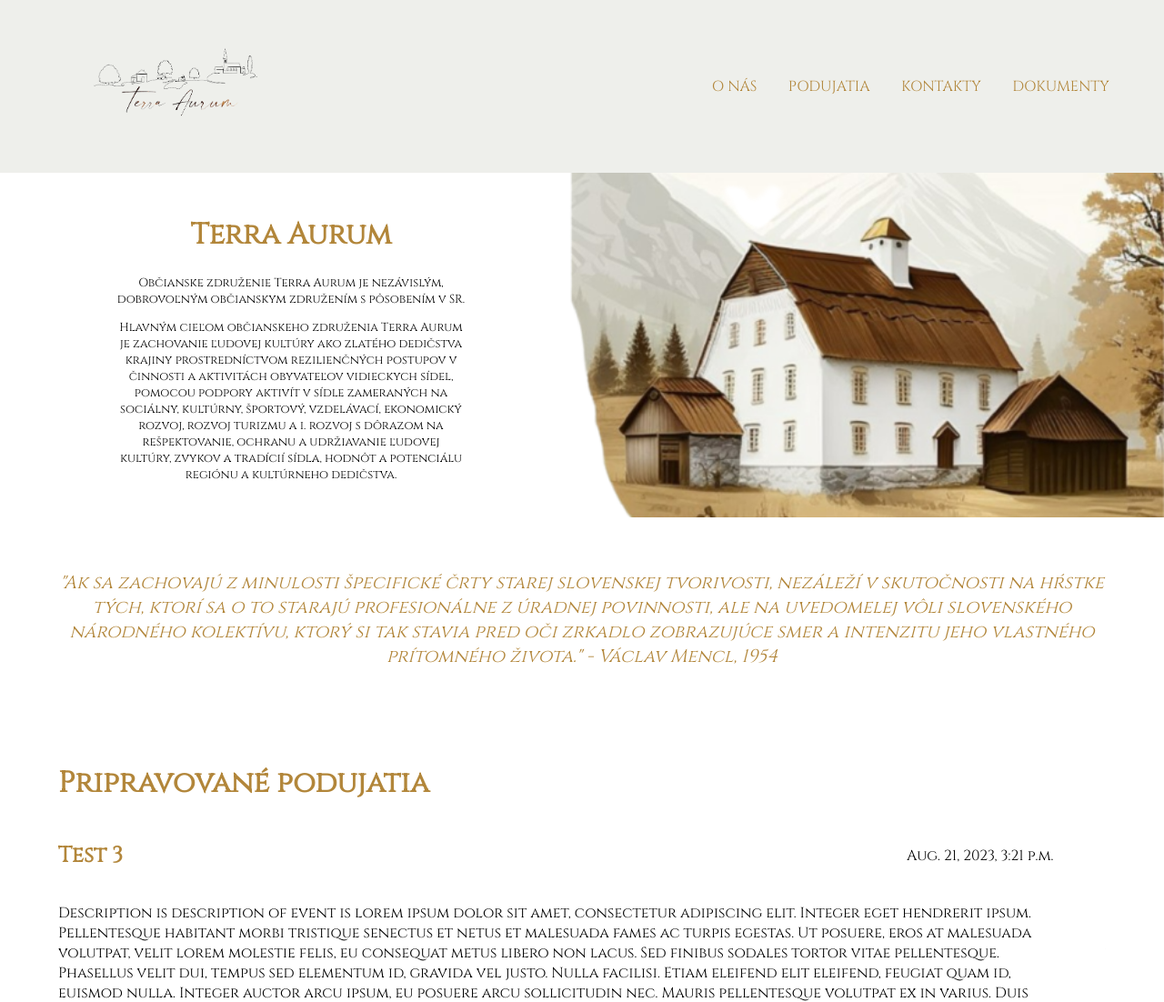
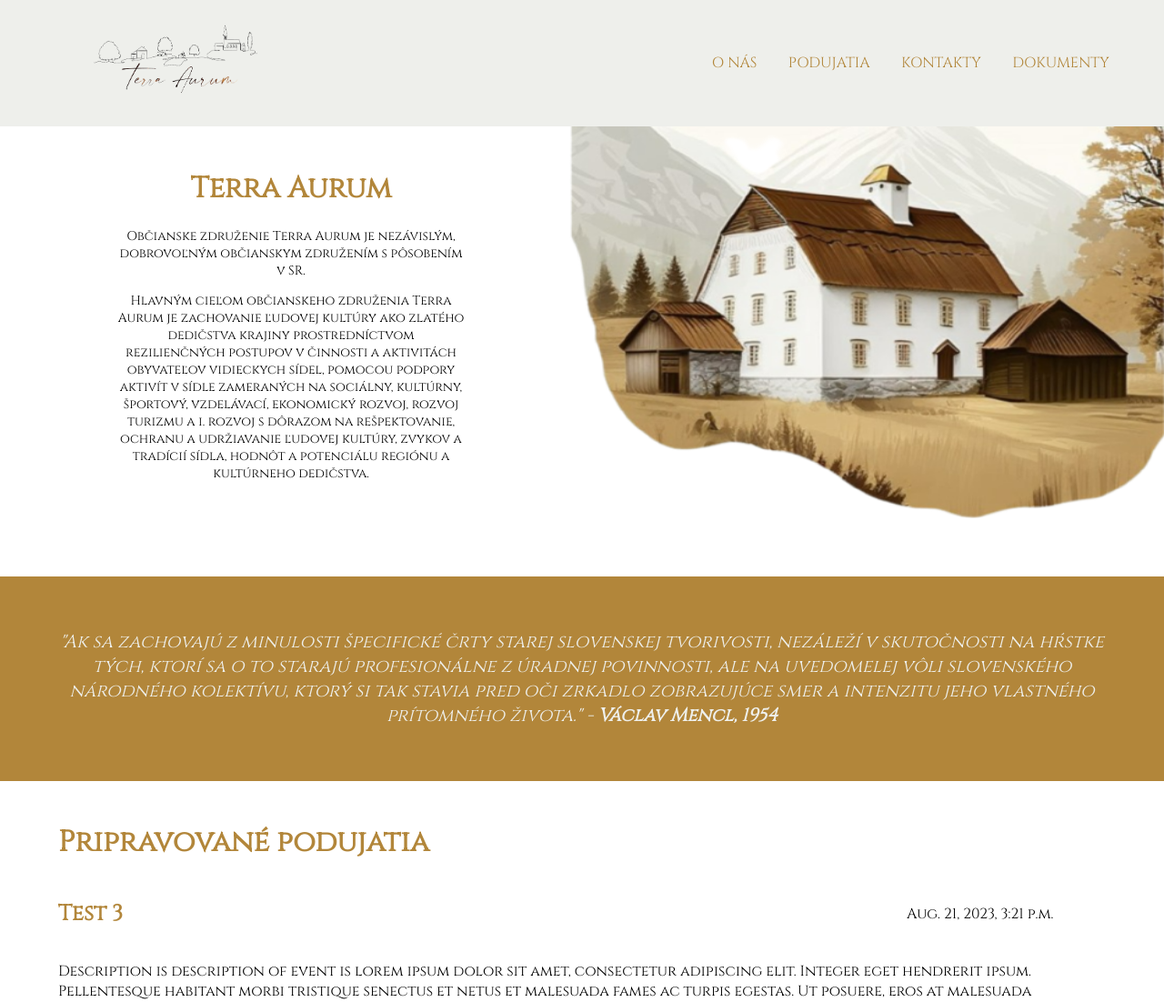
Before and after one commit to CodeSproutOrg/terra_aurum, a Django app: page / in a window 1280 px wide. Shown: the top 1102 px of the page at 91% size. Run offline with Django 4.2, Linux system fonts and the light colour scheme; data comes from the database, SQL or seed files in the repository.

Commit message:
Design fixes
- Minor design fixes

```diff
--- a/core/views.py
+++ b/core/views.py
@@ -74,5 +74,6 @@ def documents(request):
 
 
 def view_404(request, exception):
+    data = {"title": "Neexistuje", "menu": menu}
     template = 'errors/404.html'
-    return render(request, template, status=404)
+    return render(request, template, context=data, status=404)
--- a/static/css/index.css
+++ b/static/css/index.css
@@ -1,31 +1,28 @@
 /* Index webpage  */
-#main {
+#terra-aurum {
     display: flex;
     text-align: center;
     background-image: url(../img/main-page.png);
     background-repeat: no-repeat;
-    background-size: 70%;
+    background-size: 70% 100%;
     background-position: top right;
+    min-height: 430px;
 }
-#main div {
+#terra-aurum div {
     padding: 2% 10%;
     width: 30%;
 }
-#main p {font-size: 13px;}
+#terra-aurum p {font-size: 14px;}
 
-#main-2 {padding: 3% 5%;}
-#main-2 p {
+#quote-section {
+    margin-top: 5%;
+    padding: 3% 5%;
+}
+#quote-section p {
     font-style: italic;
-    text-align: center;
     font-size: 20px;
+    text-align: -webkit-center;
 }
-
-/*
-@media screen and (min-width: 1070px) {
-    #main h1 {font-size: 40px;}
-    #main p {font-size: 15px;}
-}
-*/
 
 /* Events block */
 .main-events-block {
@@ -52,3 +49,9 @@
     align-items: center;
     justify-content: space-between;
 }
+
+/*
+@media screen and (max-width: 1070px) {
+    #main {max-height: 435px;}
+}
+*/
--- a/static/css/main.css
+++ b/static/css/main.css
@@ -13,7 +13,7 @@ a {text-decoration: none;}
 .tb-color {background-color: #634411;}
 
 header {
-    padding: 2%;
+    padding: 0 2%;
     display: flex;
     align-items: center;
     justify-content: space-around;
@@ -33,8 +33,6 @@ header input::placeholder {color: #EEEFEB;}
     align-items: center;
     justify-content: flex-end;
 }
-
-
 
 #content {
     display: flex;
--- a/templates/errors/404.html
+++ b/templates/errors/404.html
@@ -2,6 +2,6 @@
 
 {% block content %}
 <div id="content-inside">
-    <h1>Ops, neexistuje</h1>
+    <h1 class="color">Ops, neexistuje</h1>
 </div>
 {% endblock %}
--- a/templates/pages/index.html
+++ b/templates/pages/index.html
@@ -2,7 +2,7 @@
 {% load static %}
 
 {% block content %}
-<div id="main">
+<div id="terra-aurum">
     <div>
         <h1 class="color">Terra Aurum</h1>
         <p>
@@ -21,12 +21,13 @@
         </p>
     </div>
 </div>
-<div id="main-2">
-    <p class="color">
+<div id="quote-section" class="sb-color">
+    <p class="s-color">
         "Ak sa zachovajú z minulosti špecifické črty starej slovenskej tvorivosti, nezáleží
         v skutočnosti na hŕstke tých, ktorí sa o to starajú profesionálne z úradnej povinnosti,
         ale na uvedomelej vôli slovenského národného kolektívu, ktorý si tak stavia pred oči
-        zrkadlo zobrazujúce smer a intenzitu jeho vlastného prítomného života." - Václav Mencl, 1954
+        zrkadlo zobrazujúce smer a intenzitu jeho vlastného prítomného života." -
+        <strong>Václav Mencl, 1954</strong>
     </p>
 </div>
 <div id="content-inside">
```
Also changed, not shown: 2 other files.
